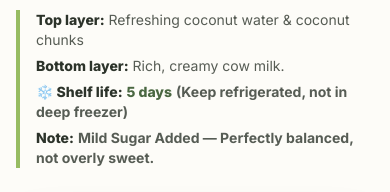
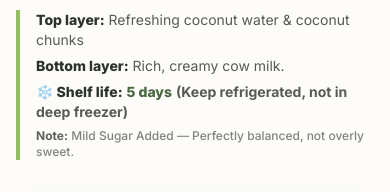
Before and after one commit to Arafat-Bhuiyan/Coconut-treats-and-more, a React (Vite) app: page / in a window 390 px wide. Shown: the part 1240-1432 px from the top of the page. Built offline with nearby package versions, Linux system fonts and the light colour scheme; no server answers.

Commit message:
Make sugar note text smaller and subtle

```diff
--- a/src/pages/Home/sections/Hero/Hero.jsx
+++ b/src/pages/Home/sections/Hero/Hero.jsx
@@ -114,9 +114,9 @@ const Hero = ({ onOpenPromo }) => {
                 <span className="font-black text-primary">5 days</span>{" "}
                 <span className="font-bold text-husk/80">(Keep refrigerated, not in deep freezer)</span>
               </p>
-              <p>
-                <span className="font-black text-husk">Note:</span>{" "}
-                <span className="font-bold text-husk/80">Mild Sugar Added — Perfectly balanced, not overly sweet.</span>
+              <p className="text-xs sm:text-sm mt-0.5 opacity-85">
+                <span className="font-bold text-husk/90">Note:</span>{" "}
+                <span className="font-medium text-husk/70">Mild Sugar Added — Perfectly balanced, not overly sweet.</span>
               </p>
             </div>
           </div>
```
